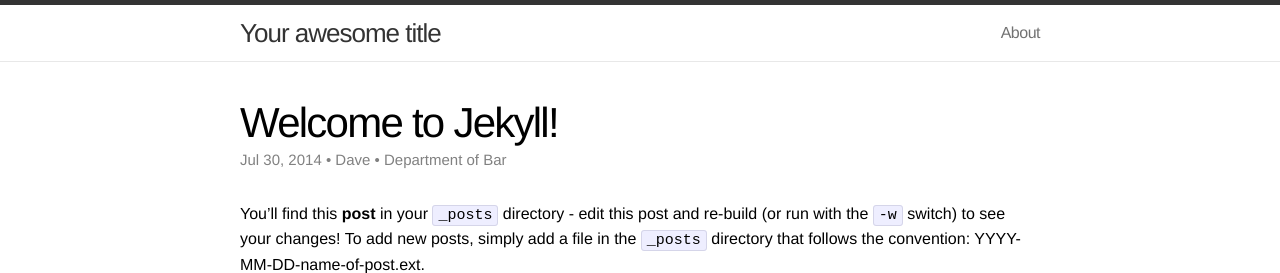
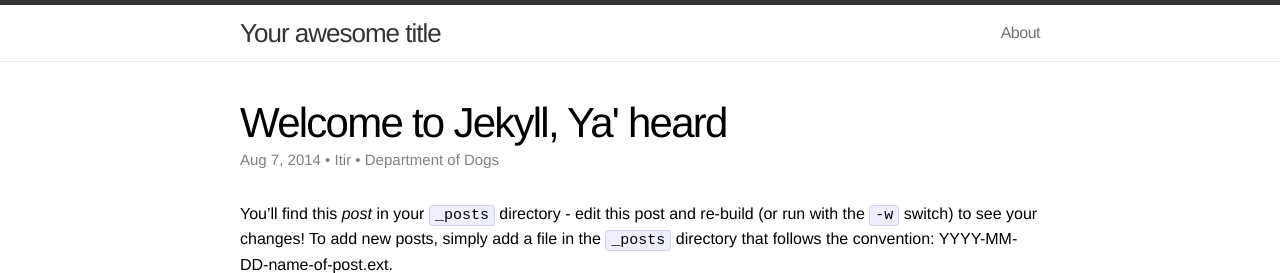
Before and after one commit to dhcole/eno-site, a Jekyll site: the page built from _posts/2014-07-30-welcome-to-jekyll.markdown, in a window 1280 px wide, cut to the strip 0-273 px from the top of the page. Built offline with Jekyll 4.4.1, drawn with Linux system fonts in a browser that asks for light colours.

Commit message:
Update _posts/2014-07-30-welcome-to-jekyll.markdown

```diff
--- a/_posts/2014-07-30-welcome-to-jekyll.markdown
+++ b/_posts/2014-07-30-welcome-to-jekyll.markdown
@@ -1,16 +1,16 @@
 ---
 layout: post
-title: "Welcome to Jekyll!"
-date: 2014-07-30T04:00:00.000Z
+title: "Welcome to Jekyll, Ya' heard"
+date: 2014-08-07T04:00:00.000Z
 categories: jekyll update
-author: Dave
-meta: Department of Bar
+author: Itir
+meta: Department of Dogs
 ---
 
-You'll find this **post** in your `_posts` directory - edit this post and re-build (or run with the `-w` switch) to see your changes!
+You'll find this *post* in your `_posts` directory - edit this post and re-build (or run with the `-w` switch) to see your changes!
 To add new posts, simply add a file in the `_posts` directory that follows the convention: YYYY-MM-DD-name-of-post.ext.
 
-{% include photo-gallery.html url="http://placekitten.com.s3.amazonaws.com/homepage-samples/408/287.jpg" alt="A Kitten" %}
+{% include photo-gallery.html url="http://www.pictures88.com/p/awesome/awesome_018.jpg" alt="A Dog (better)" %}
 
 Jekyll also offers powerful support for code snippets:
 
```
